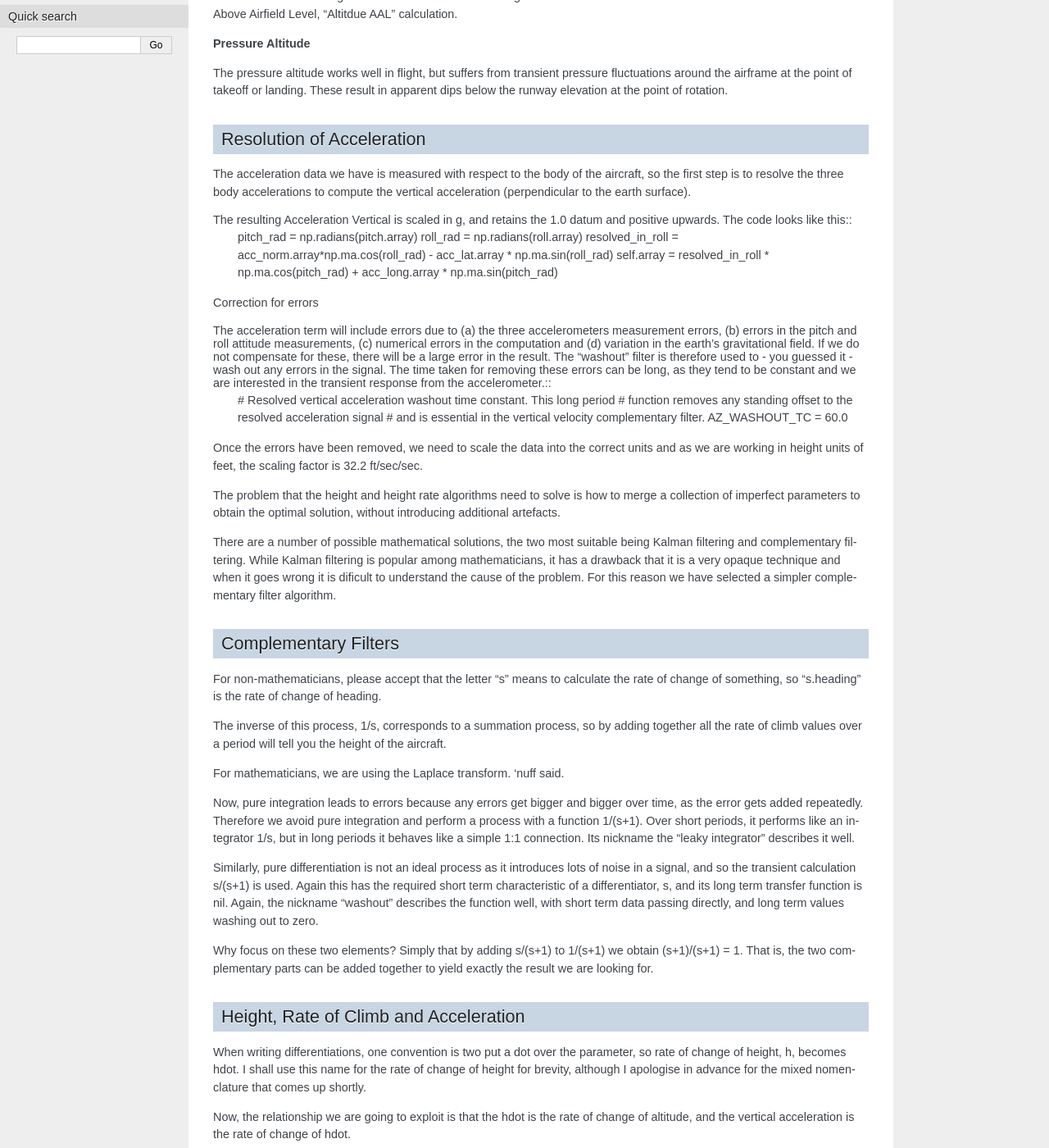
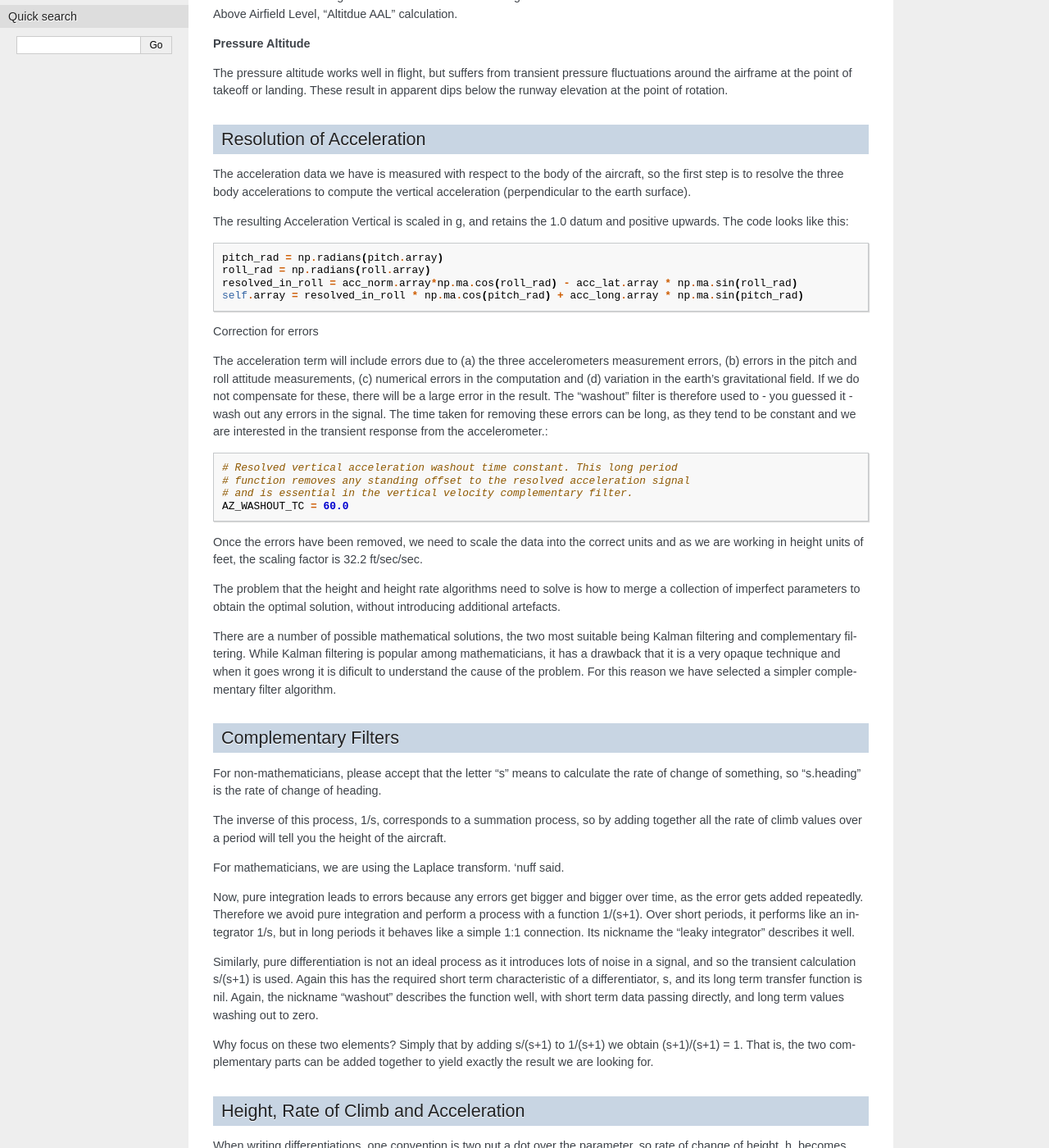
Before and after one commit to catawbasam/FlightDataAnalyzer, a Sphinx documentation site: the page built from doc/source/HeightAndHeightRateComputation.rst, in a window 1280 px wide and 1400 px high, scrolled down 478 px. Shown: the whole window at 82% size. Built offline with Sphinx 7.4.7, drawn with Linux system fonts in a browser that asks for light colours; formulas are drawn with MathJax 3; some of the changed text lies outside the part shown.

Commit message:
RST format fixes

```diff
--- a/doc/source/HeightAndHeightRateComputation.rst
+++ b/doc/source/HeightAndHeightRateComputation.rst
@@ -29,14 +29,16 @@ Resolution of Acceleration
 The acceleration data we have is measured with respect to the body of the aircraft, so the first step is to resolve the three body accelerations to compute the vertical acceleration (perpendicular to the earth surface).
 
 The resulting Acceleration Vertical is scaled in g, and retains the 1.0 datum and positive upwards. The code looks like this::
-  pitch_rad = np.radians(pitch.array)
-  roll_rad = np.radians(roll.array)
-  resolved_in_roll = acc_norm.array*np.ma.cos(roll_rad) - acc_lat.array * np.ma.sin(roll_rad)
-  self.array = resolved_in_roll * np.ma.cos(pitch_rad) + acc_long.array * np.ma.sin(pitch_rad)
+
+    pitch_rad = np.radians(pitch.array)
+    roll_rad = np.radians(roll.array)
+    resolved_in_roll = acc_norm.array*np.ma.cos(roll_rad) - acc_lat.array * np.ma.sin(roll_rad)
+    self.array = resolved_in_roll * np.ma.cos(pitch_rad) + acc_long.array * np.ma.sin(pitch_rad)
 
 Correction for errors
 
 The acceleration term will include errors due to (a) the three accelerometers measurement errors, (b) errors in the pitch and roll attitude measurements, (c) numerical errors in the computation and (d) variation in the earth's gravitational field. If we do not compensate for these, there will be a large error in the result. The "washout" filter is therefore used to - you guessed it - wash out any errors in the signal. The time taken for removing these errors can be long, as they tend to be constant and we are interested in the transient response from the accelerometer.::
+
     # Resolved vertical acceleration washout time constant. This long period
     # function removes any standing offset to the resolved acceleration signal
     # and is essential in the vertical velocity complementary filter.
@@ -74,13 +76,13 @@ When writing differentiations, one convention is two put a dot over the paramete
 
 Now, the relationship we are going to exploit is that the hdot is the rate of change of altitude, and the vertical acceleration is the rate of change of hdot.
 
-Putting this into our new formulae,
+Putting this into our new formulae,::
 
-hdot = s.h
+    hdot = s.h
 
-and
+and::
 
-acceleration = s.hdot.
+    acceleration = s.hdot
 
 -------------------------
 Rate Of Climb Calculation
```
